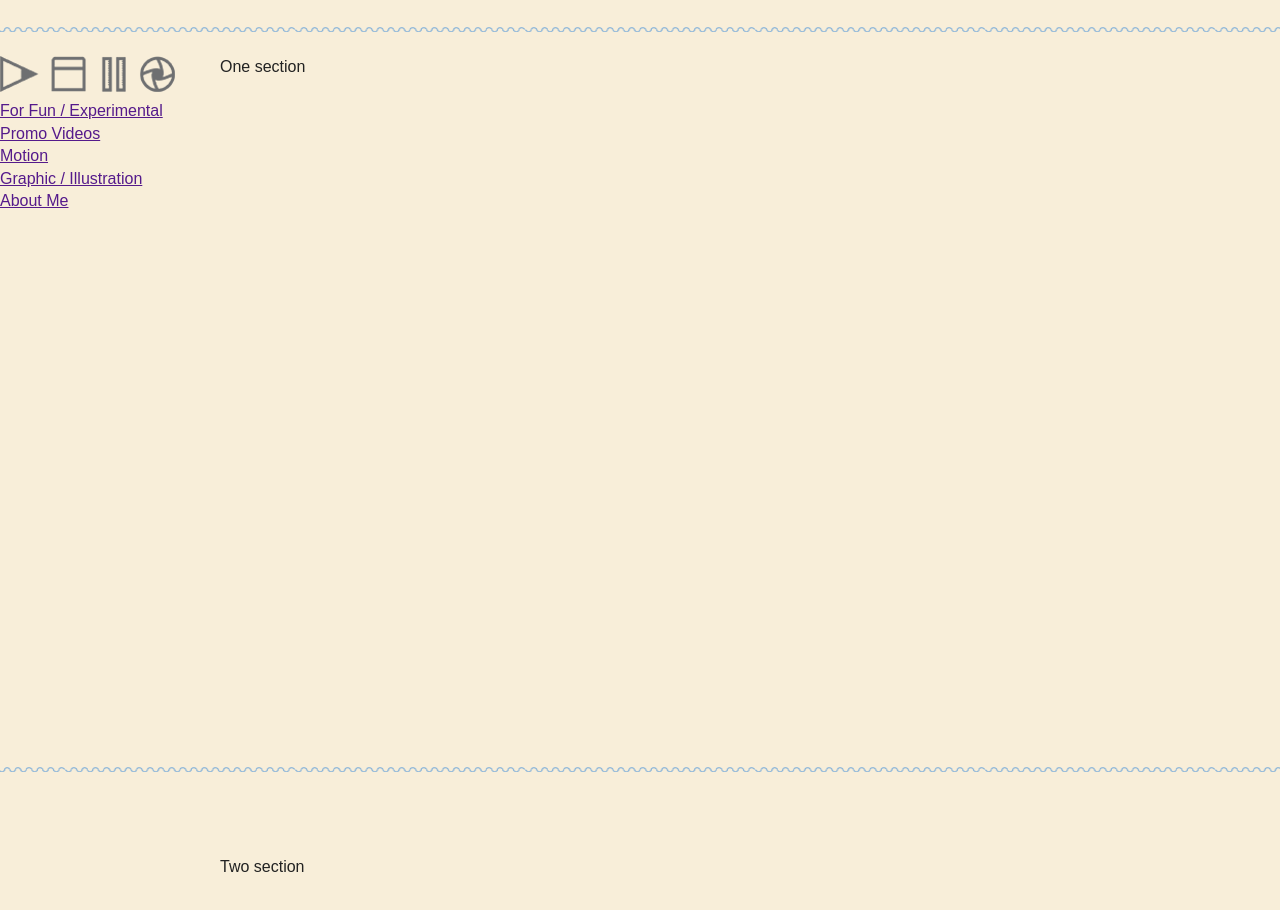
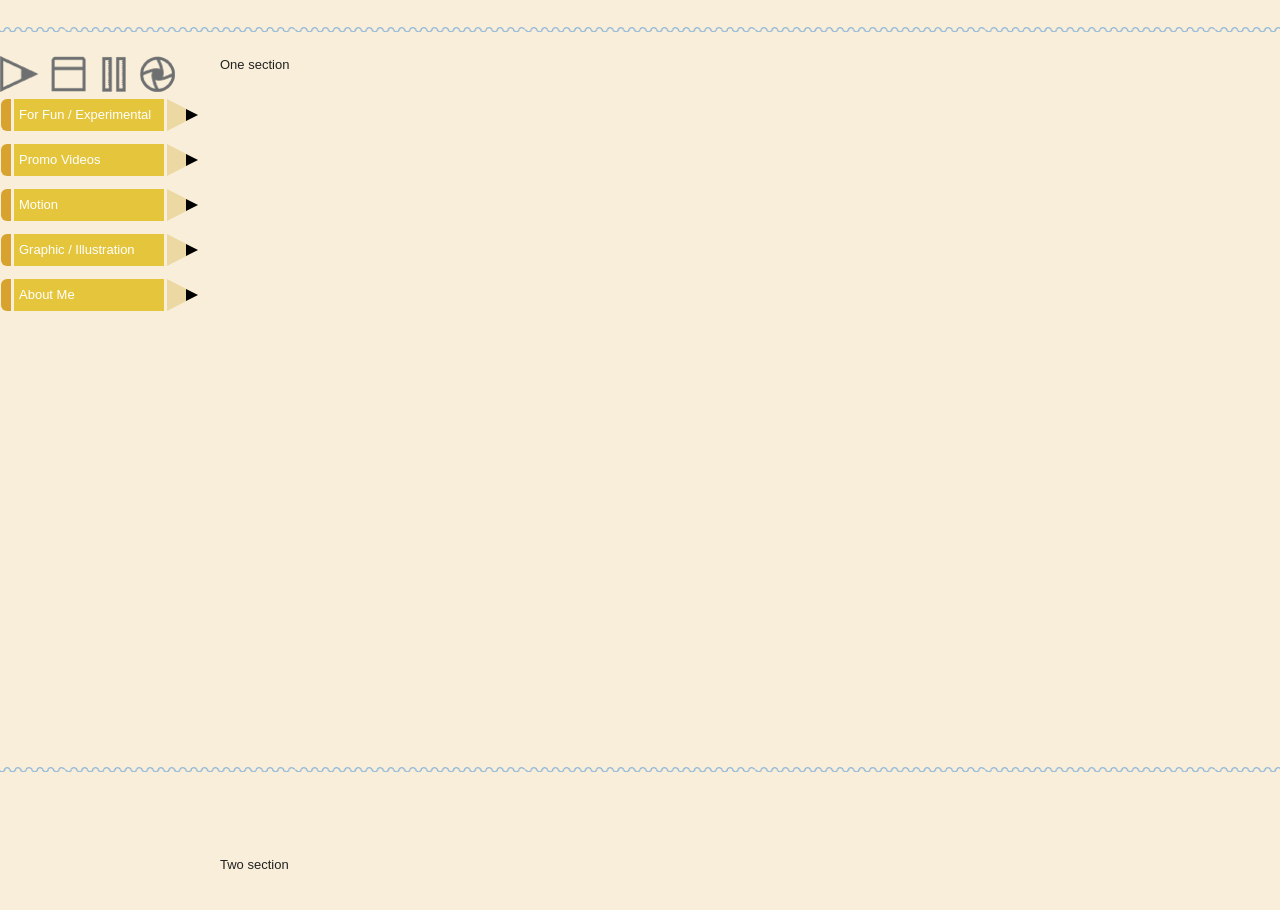
Before and after one commit to nicolecheung/nicolecheung.github.io, a plain HTML site: page index.html in a window 1280 px wide. Shown: the top 910 px of the page. Drawn offline with nearby package versions, Linux system fonts and the light colour scheme.

Commit message:
Style the pencils with no hover effect

```diff
--- a/css/main.css
+++ b/css/main.css
@@ -19,7 +19,7 @@ textarea {
 }
 
 html {
-    font-size: 1em;
+    font-size: 13px;
     line-height: 1.4;
 }
 
@@ -105,6 +105,10 @@ html {
   box-sizing: inherit;
 }
 
+a {
+  text-decoration: none;
+}
+
 body {
   background: #F8EED9;
 }
@@ -145,6 +149,60 @@ body {
     padding: 0;
     margin: 0;
   }
+
+  #navigation li {
+    position: relative;
+    display: inline-block;
+    min-width: 150px;
+    height: 32px;
+    margin-bottom: 1em;
+    margin-left: 14px;
+    float: left;
+    clear: both;
+  }
+
+    #navigation li::before {
+      display: block;
+      content: "";
+      position: absolute;
+      right: 100%;
+      top: 0;
+      bottom: 0;
+      width: 10px;
+      margin-right: 3px;
+      background: #D7A32E;
+      border-radius: 6px 0 0 6px;
+    }
+
+    #navigation li a {
+      display: block;
+      height: 32px;
+      line-height: 32px;
+      background: #E5C53C;
+      padding: 0 5px;
+      color: #FFF;
+    }
+
+      #navigation li a::before,
+      #navigation li a::after {
+        display: block;
+        content: "";
+        position: absolute;
+        left: 100%;
+        top: 0;
+        margin-left: 3px;
+        border-style: solid;
+        border-color: transparent transparent transparent #EBD8A3;
+        border-width: 16px 31px;
+      }
+
+      #navigation li a::after {
+        border-left-color: #000;
+        top: 50%;
+        margin-top: -6px;
+        border-width: 6px 12px;
+        margin-left: 22px;
+      }
 
 #logo {
   display: inline-block;
--- a/index.html
+++ b/index.html
@@ -28,7 +28,7 @@
             <div id="navigation">
               <div id="logo"></div>
               <nav class="nav">
-                <ul>
+                <ul class="clearfix">
                   <li><a href="">For Fun / Experimental</a></li>
                   <li><a href="">Promo Videos</a></li>
                   <li><a href="">Motion</a></li>
```
